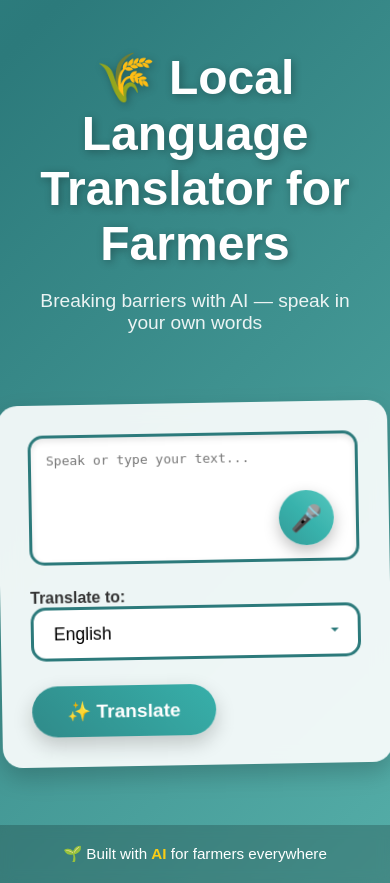
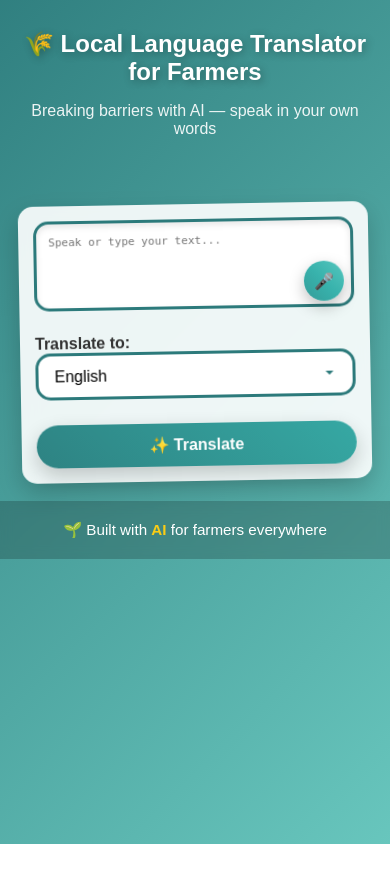
Before and after one commit to israelbaruwa7-star/farmer_translator, a Flask app: page / in a window 390 px wide. After the commit the page ends 844 px from the top, so only its background shows below. Run offline with Flask 3, Linux system fonts and the light colour scheme.

Commit message:
Update index.html

```diff
--- a/templates/index.html
+++ b/templates/index.html
@@ -210,6 +210,109 @@
   position: relative;
   width: 100%;
 }
+
+/* ---------- RESPONSIVENESS ---------- */
+
+/* Tablets (≤ 900px) */
+@media (max-width: 900px) {
+  header h1 {
+    font-size: 2.2em;
+  }
+
+  .container {
+    padding: 20px;
+    margin: 20px;
+  }
+
+  textarea {
+    height: 110px;
+    font-size: 0.95em;
+  }
+
+  button {
+    font-size: 1.05em;
+    padding: 12px 25px;
+  }
+}
+
+/* Phones (≤ 600px) */
+@media (max-width: 600px) {
+  header {
+    padding: 30px 15px;
+  }
+
+  header h1 {
+    font-size: 1.8em;
+  }
+
+  header p {
+    font-size: 1em;
+  }
+
+  .container {
+    padding: 15px;
+    border-radius: 15px;
+  }
+
+  textarea {
+    height: 100px;
+    font-size: 0.9em;
+    padding: 12px;
+  }
+
+  select {
+    font-size: 1em;
+    padding: 12px 16px;
+  }
+
+  button {
+    width: 100%;              /* ✅ full-width on small screens */
+    font-size: 1em;
+    padding: 12px;
+  }
+
+  .result {
+    font-size: 1em;
+    padding: 15px;
+  }
+
+  /* Mic button smaller & inside textarea neatly */
+  .mic-btn {
+    width: 45px;
+    height: 45px;
+    font-size: 1.2em;
+    bottom: 15px;
+    right: 15px;
+  }
+
+  .listening-label {
+    right: 65px;
+    bottom: 28px;
+    font-size: 0.8em;
+    padding: 4px 8px;
+  }
+}
+
+/* Very Small Phones (≤ 400px) */
+@media (max-width: 400px) {
+  header h1 {
+    font-size: 1.5em;
+  }
+
+  textarea {
+    height: 90px;
+    font-size: 0.85em;
+  }
+
+  .mic-btn {
+    width: 40px;
+    height: 40px;
+    font-size: 1em;
+    bottom: 10px;
+    right: 10px;
+  }
+}
+
   </style>
 </head>
 <body>
```
